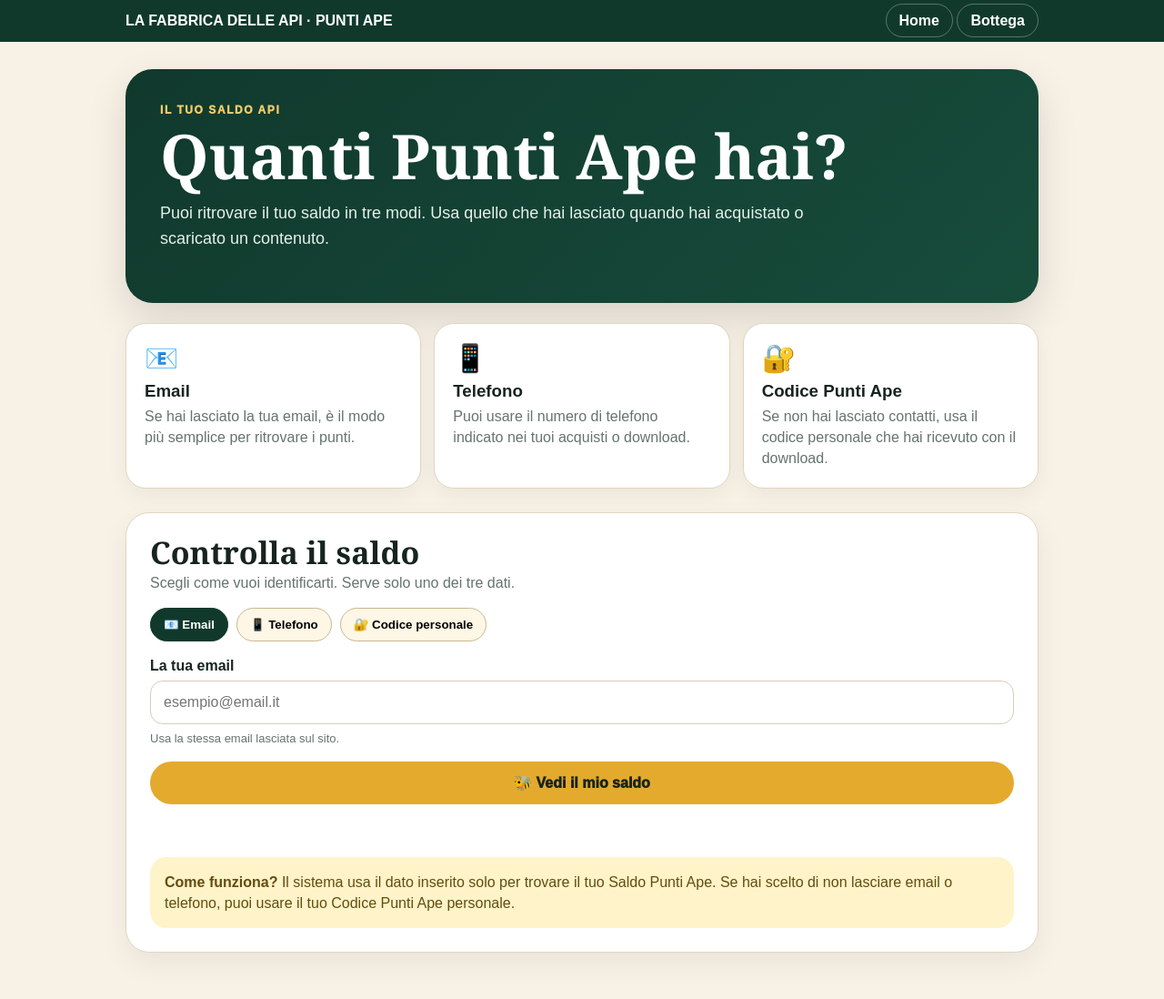
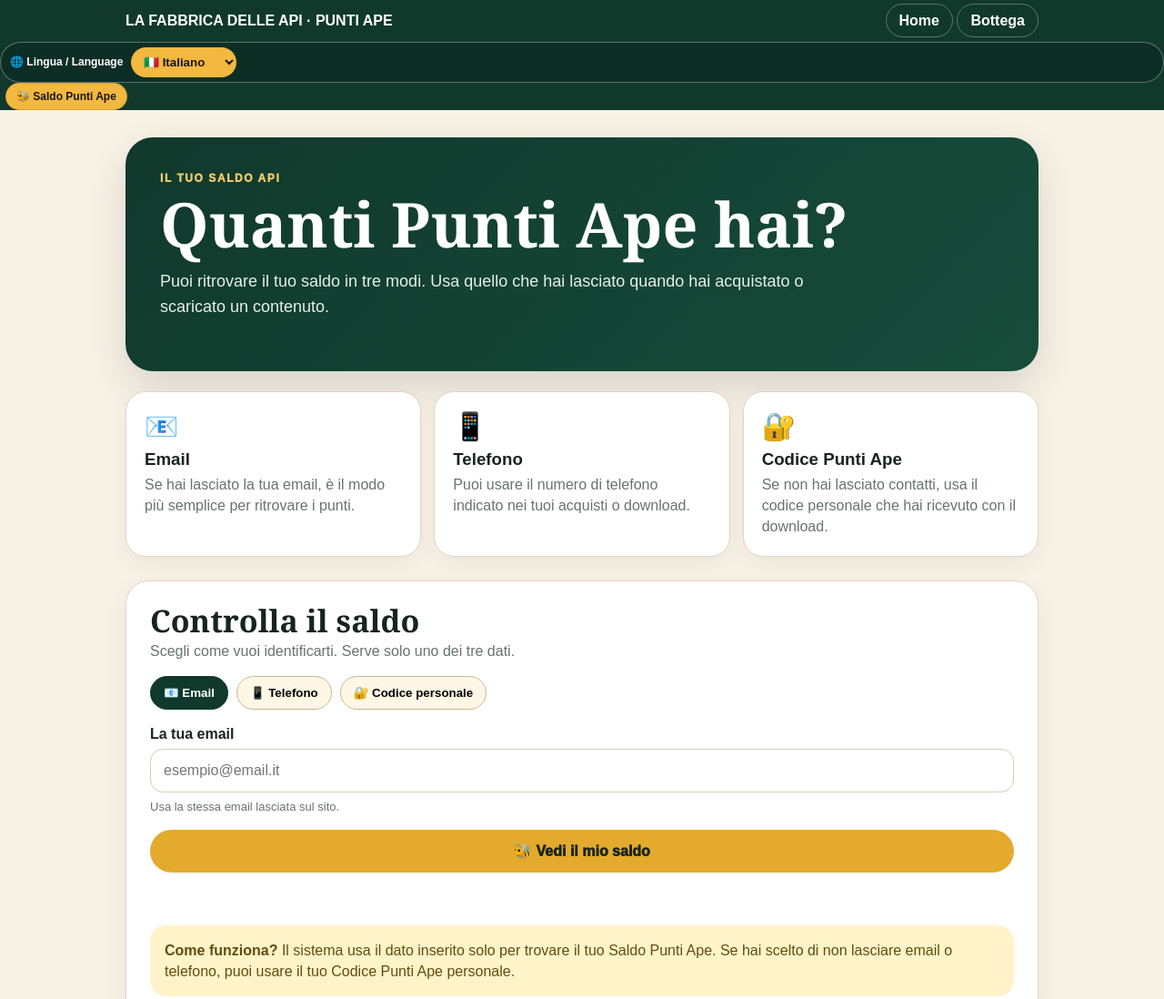
Before and after one commit to cleo6920/miele-backend, a website: page punti-ape.html in a window 1280 px wide. Shown: the top 1098 px of the page at 91% size. Drawn offline with Linux system fonts and the light colour scheme.

Commit message:
Rende multilingua anche la pagina Saldo Punti Ape

```diff
--- a/punti-ape.html
+++ b/punti-ape.html
@@ -314,5 +314,5 @@
 renderGiftGrid();
 ['email','phone','code'].forEach(id=>document.getElementById(id).addEventListener('keydown',e=>{if(e.key==='Enter')checkBalance();}));
 </script>
-</body>
+<script src="/render-language-de-test.js?v=20260924-punti"></script></body>
 </html>
```
